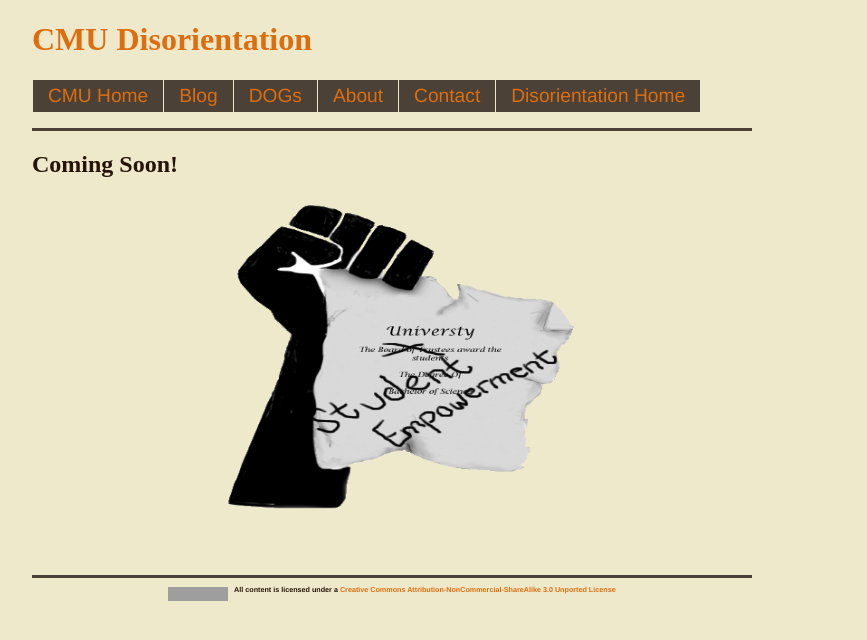
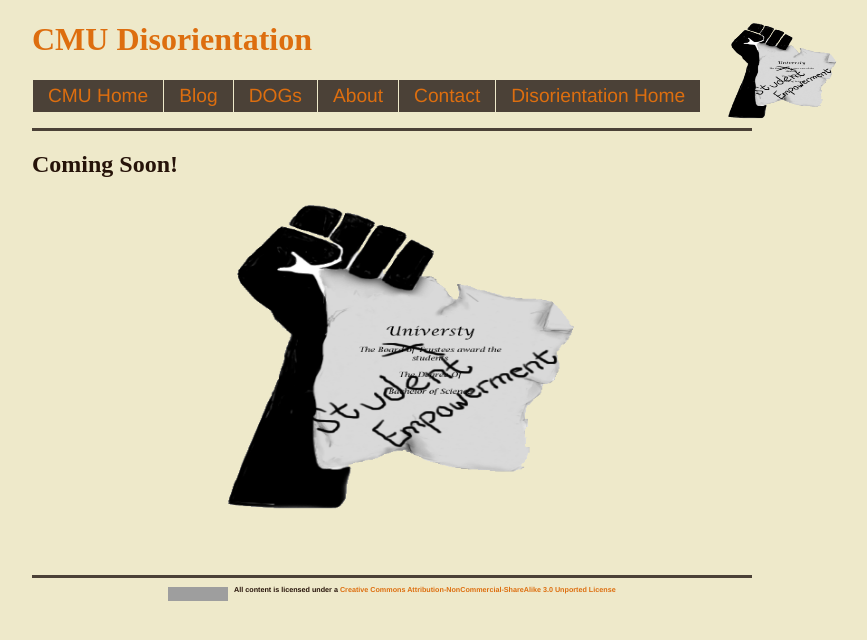
Before and after one commit to dis-orientation/cmu, a Jekyll site: the page built from index.md, in a window 1280 px wide. Shown: the top 640 px of the page, without its empty margins (248-1115 px from the left). Built offline with Jekyll 4.4.1, drawn with Linux system fonts in a browser that asks for light colours; Markdown is read by kramdown in place of the engine named in the settings; grey boxes are pictures that could not be loaded.

Commit message:
added logo to top right of header

```diff
--- a/_includes/header.html
+++ b/_includes/header.html
@@ -19,6 +19,8 @@
 
 		<div id="main-wrapper">
 
+			<div id="logo"><img src="/images/DiplomaFistMarkup.gif" alt="Solidarity Fist Diploma" width="125" height="103" style="background-color:#EEE9CA" /></div>
+
 			<div id="header-wrapper">
 
 				<div id="page-title"><h1><a href="http://cmu.dis-orientation.info">CMU Disorientation</a></h1></div><!-- END page-title div-->
```
